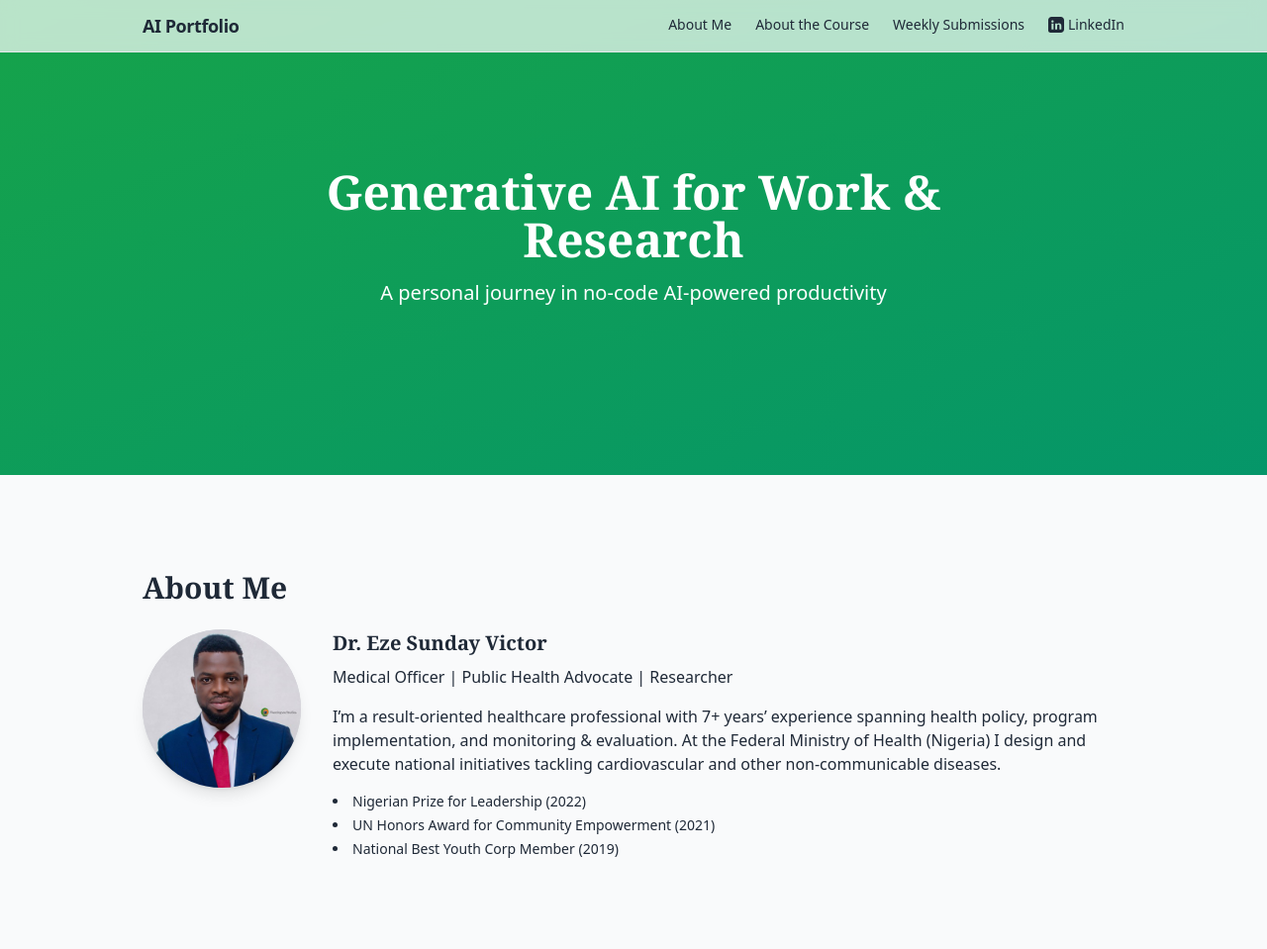
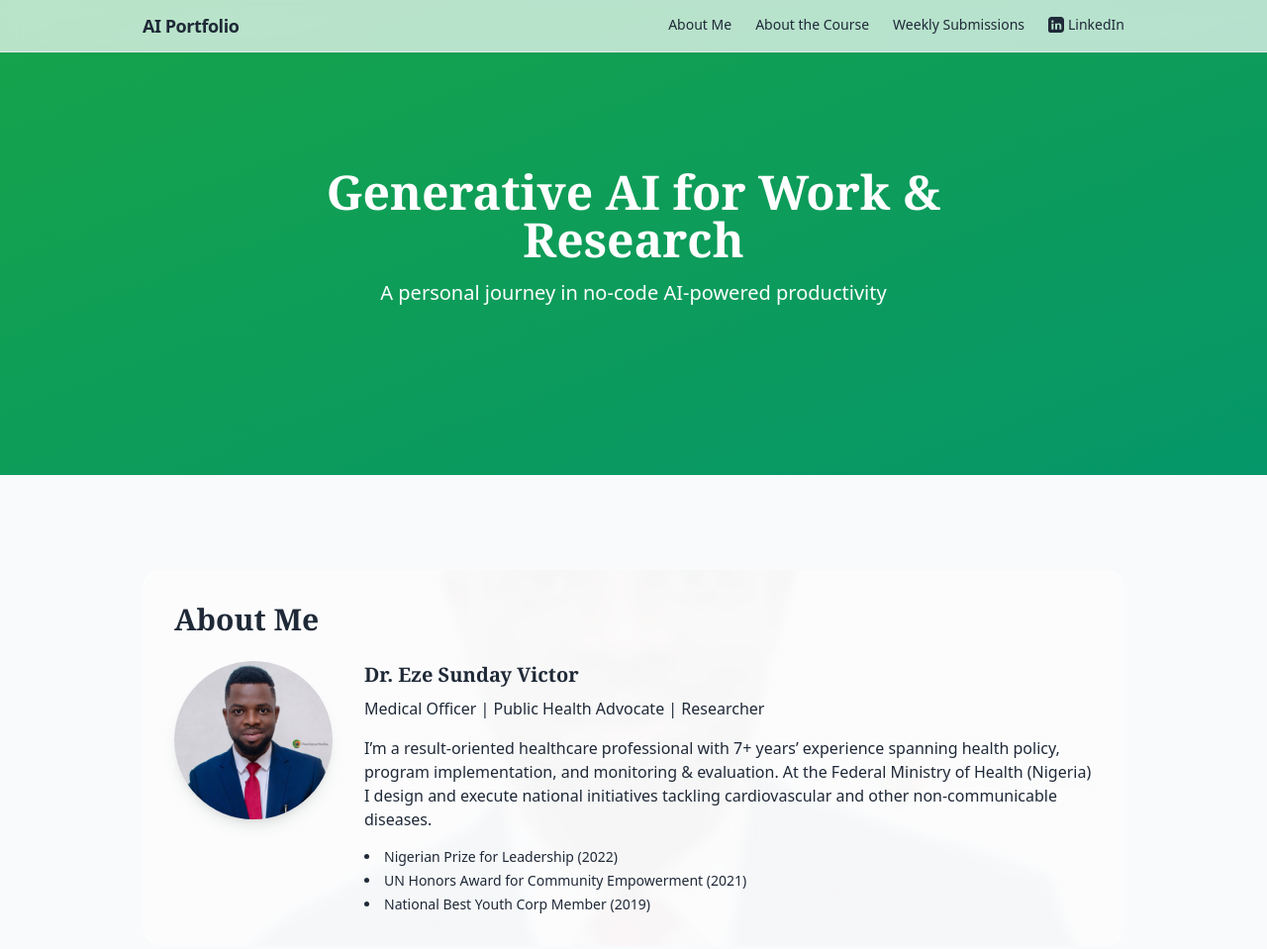
Before and after one commit to Obiechina-Sunnyeze/graph-ai-portfolio-for-Sunday-Eze, a plain HTML site: page index.html in a window 1280 px wide. Shown: the top 959 px of the page at 99% size. Drawn offline with nearby package versions, Linux system fonts and the light colour scheme.

Commit message:
Update index.html

```diff
--- a/index.html
+++ b/index.html
@@ -44,12 +44,17 @@
 
   <main class="max-w-5xl mx-auto px-4 pt-16 md:pt-24 pb-24">
     <!-- ================= ABOUT ME ================= -->
-    <section id="about-me" class="mb-24">
+    <section id="about-me" class="mb-24 relative rounded-2xl overflow-hidden">
+      <!-- Watermark background image -->
+      <img src="https://raw.githubusercontent.com/Obiechina-Sunnyeze/graph-ai-portfolio-for-Sunday-Eze/main/My%20profile%20picture.jpg" alt="Watermark" class="absolute inset-0 w-full h-full object-cover opacity-10 pointer-events-none select-none" />
+
+      <!-- Content overlay -->
+      <div class="relative z-10 backdrop-blur-sm bg-white/70 p-8 rounded-2xl">
         <h2 class="text-3xl font-bold mb-6">About Me</h2>
         <div class="md:flex md:space-x-8 items-start">
-        <!-- Avatar -->
+          <!-- Optional avatar (hidden to avoid repetition) -->
           <div class="flex-shrink-0 mb-6 md:mb-0">
-          <div class="h-40 w-40 rounded-full bg-gray-300 overflow-hidden shadow-lg">
+            <div class="h-40 w-40 rounded-full overflow-hidden shadow-lg">
               <img src="https://raw.githubusercontent.com/Obiechina-Sunnyeze/graph-ai-portfolio-for-Sunday-Eze/main/My%20profile%20picture.jpg" alt="Dr. Eze Sunday Victor" class="object-cover h-full w-full">
             </div>
           </div>
@@ -57,12 +62,13 @@
           <div>
             <h3 class="text-xl font-semibold mb-2">Dr. Eze Sunday Victor</h3>
             <p class="mb-4">Medical Officer | Public Health Advocate | Researcher</p>
-          <p class="mb-4">I’m a result-oriented healthcare professional with 7+ years’ experience spanning health policy, program implementation, and monitoring & evaluation. At the Federal Ministry of Health (Nigeria) I design and execute national initiatives tackling cardiovascular and other non-communicable diseases.</p>
+            <p class="mb-4">I’m a result-oriented healthcare professional with 7+ years’ experience spanning health policy, program implementation, and monitoring &amp; evaluation. At the Federal Ministry of Health (Nigeria) I design and execute national initiatives tackling cardiovascular and other non-communicable diseases.</p>
             <ul class="list-disc list-inside space-y-1 text-sm">
               <li>Nigerian Prize for Leadership (2022)</li>
               <li>UN Honors Award for Community Empowerment (2021)</li>
               <li>National Best Youth Corp Member (2019)</li>
             </ul>
+          </div>
         </div>
       </div>
     </section>
```
Lines whose indentation alone changed are shown as unchanged.
